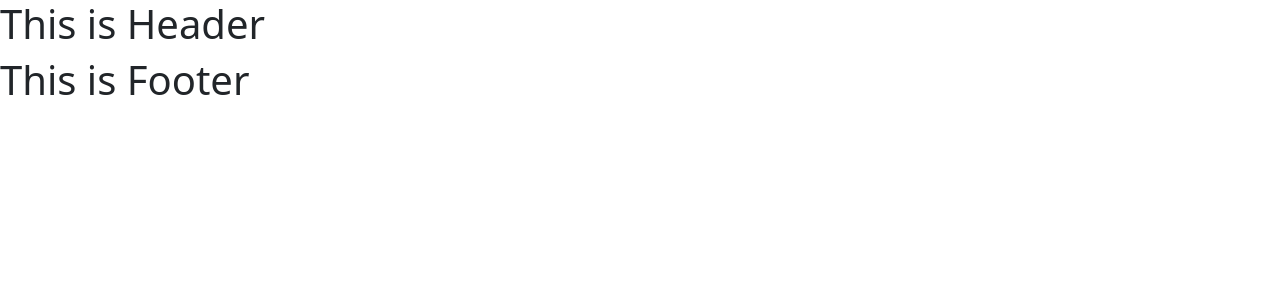
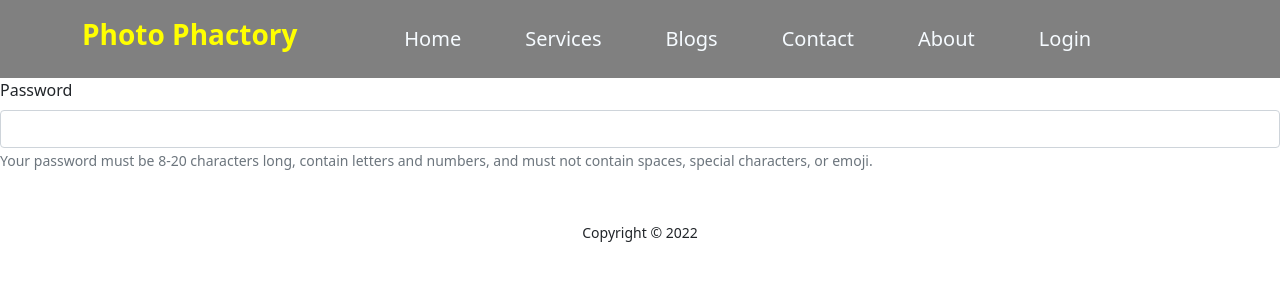
Before and after one commit to DevWithShakil/Gear---up, a React (Create React App) app: page /login in a window 1280 px wide. Shown: the top 300 px of the page. Built offline with nearby package versions, Linux system fonts and the light colour scheme.

Commit message:
navbar added

```diff
--- a/src/App.js
+++ b/src/App.js
@@ -3,8 +3,10 @@ import './App.css';
 import About from './components/Pages/About/About';
 import Home from './components/Pages/Home/Home/Home';
 import Services from './components/Pages/Home/Services';
+import Login from './components/Pages/Login/Login';
 import Footer from './components/Pages/Shared/Footer/Footer';
 import Header from './components/Pages/Shared/Header';
+import NotFound from './components/Pages/Shared/NotFound/NotFound';
 
 
 function App() {
@@ -15,6 +17,8 @@ function App() {
          <Route path="/" element={<Home />} />
         <Route path="/about" element={<About />} />
         <Route path="/services" element={<Services />} />
+        <Route path="/login" element={<Login />} />
+        <Route path="*" element={<NotFound />} />
       </Routes>
       <Footer></Footer>
     </div>
--- a/src/components/Pages/Home/Banner/Banner.css
+++ b/src/components/Pages/Home/Banner/Banner.css
@@ -0,0 +1,3 @@
+.carousel{
+    margin-bottom: 50px;
+}
--- a/src/components/Pages/Home/Banner/Banner.js
+++ b/src/components/Pages/Home/Banner/Banner.js
@@ -1,5 +1,6 @@
 import { Carousel } from 'react-bootstrap';
 import React, { useState } from 'react';
+import './Banner.css'
 
 import banner from '../../../../assest/Banner/banner.png';
 import banner2 from '../../../../assest/Banner/banner2.jpg';
@@ -13,7 +14,7 @@ const Banner = () => {
   };
 
     return (
-        <div>
+        <div className='carousel'>
            <Carousel activeIndex={index} onSelect={handleSelect}>
       <Carousel.Item>
         <img
--- /dev/null
+++ b/src/components/Pages/Login/Login.js
@@ -0,0 +1,23 @@
+import React from 'react';
+import { Form } from 'react-bootstrap';
+
+const Login = () => {
+    return (
+        <div>
+        <>
+  <Form.Label htmlFor="inputPassword5">Password</Form.Label>
+  <Form.Control
+    type="password"
+    id="inputPassword5"
+    aria-describedby="passwordHelpBlock"
+  />
+  <Form.Text id="passwordHelpBlock" muted>
+    Your password must be 8-20 characters long, contain letters and numbers, and
+    must not contain spaces, special characters, or emoji.
+  </Form.Text>
+</>
+        </div>
+    );
+};
+
+export default Login;
--- a/src/components/Pages/Shared/Footer/Footer.js
+++ b/src/components/Pages/Shared/Footer/Footer.js
@@ -2,9 +2,10 @@ import React from 'react';
 
 const Footer = () => {
     return (
-        <div>
-            <h1>This is Footer</h1>
-        </div>
+        <footer className='text-center mt-5'>
+            <p><small>Copyright © {2022}</small></p>
+
+        </footer>
     );
 };
 
--- a/src/components/Pages/Shared/Header.css
+++ b/src/components/Pages/Shared/Header.css
@@ -0,0 +1,23 @@
+.site-name{
+    font-weight: 800;
+    color: yellow;
+}
+
+.navbar-nav a{
+    color: rgb(246, 251, 255);
+    text-decoration: none;
+    padding: 8px;
+}
+
+.navbar{
+    font-size: 20px;
+    background-color: gray;
+}
+.navbar a:hover{
+    color: red;
+    padding: 5px;
+    border-radius: 5px;
+    transform: scale(1.2);
+    font-weight: 600;
+    transition: .5s;
+}
--- a/src/components/Pages/Shared/Header.js
+++ b/src/components/Pages/Shared/Header.js
@@ -1,10 +1,27 @@
 import React from 'react';
+import { Container, Nav, Navbar } from 'react-bootstrap';
+import { Link } from 'react-router-dom';
+import './Header.css'
 
 const Header = () => {
     return (
-        <div>
-            <h1>This is Header</h1>
-        </div>
+        <Navbar variant="dark">
+            <Container>
+                <div>
+                    <h3 className='site-name'>Photo Phactory</h3>
+                </div>
+                <Nav className="me-auto ms-auto gap-5 navbar">
+                    <Link to="/">Home</Link>
+                    <Link to="/services">Services</Link>
+                    <Link to="/blogs">Blogs</Link>
+                    <Link to="/contact">Contact</Link>
+                    <Link to="/about">About</Link>
+                    <Link to="/login">Login</Link>
+
+                </Nav>
+            </Container>
+        </Navbar>
+
     );
 };
 
--- /dev/null
+++ b/src/components/Pages/Shared/NotFound/NotFound.js
@@ -0,0 +1,12 @@
+import React from 'react';
+import notfound from '../../../../assest/Banner/notfound.jpg'
+
+const NotFound = () => {
+    return (
+        <div>
+            <img className='w-100' src={notfound} alt="" />
+        </div>
+    );
+};
+
+export default NotFound;
```
Also changed, not shown: src/assest/Banner/notfound.jpg (added), src/components/Pages/Login/Login.css (added), src/components/Pages/Login/Register/Resgister.js (added), src/components/Pages/Login/Register/register.css (added).
